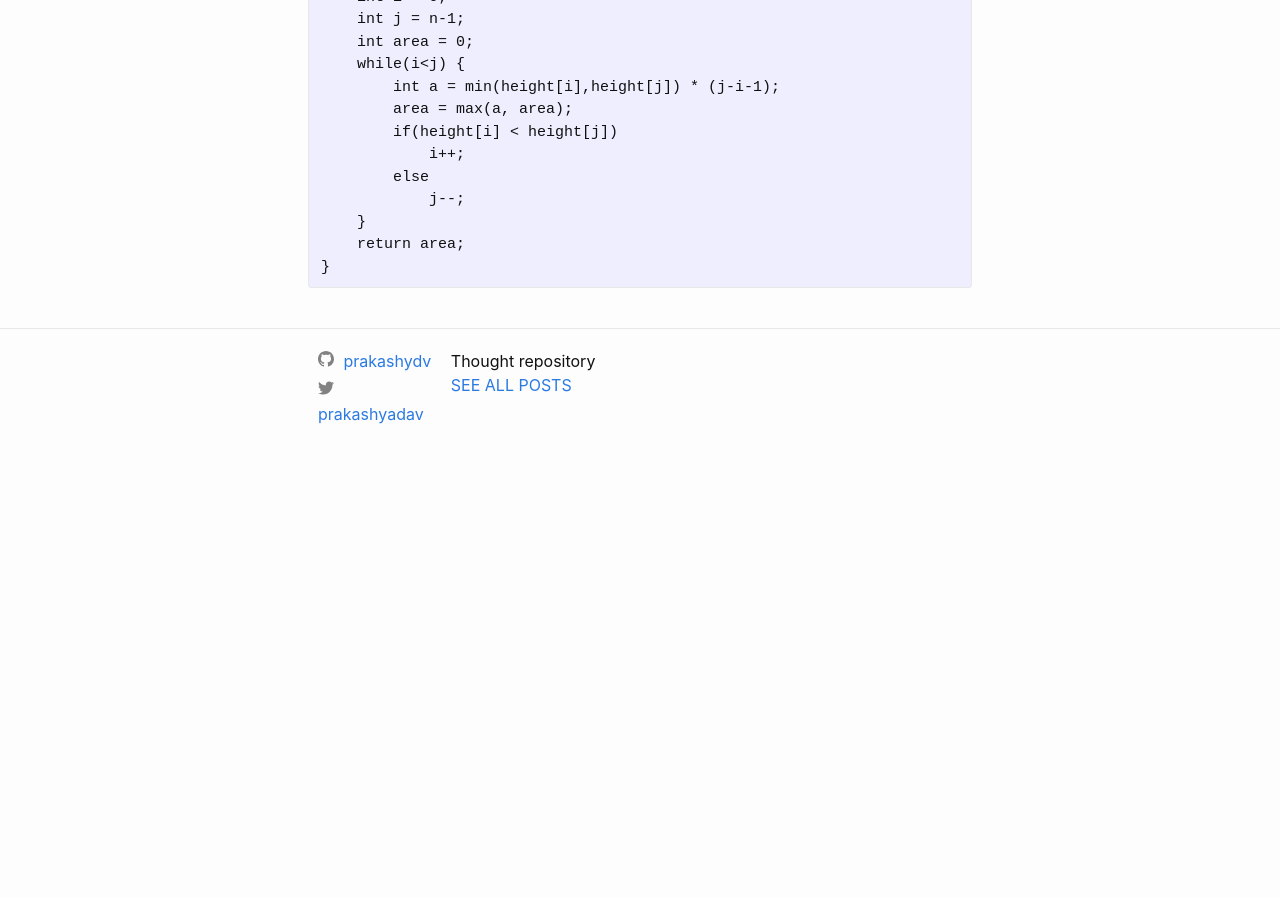
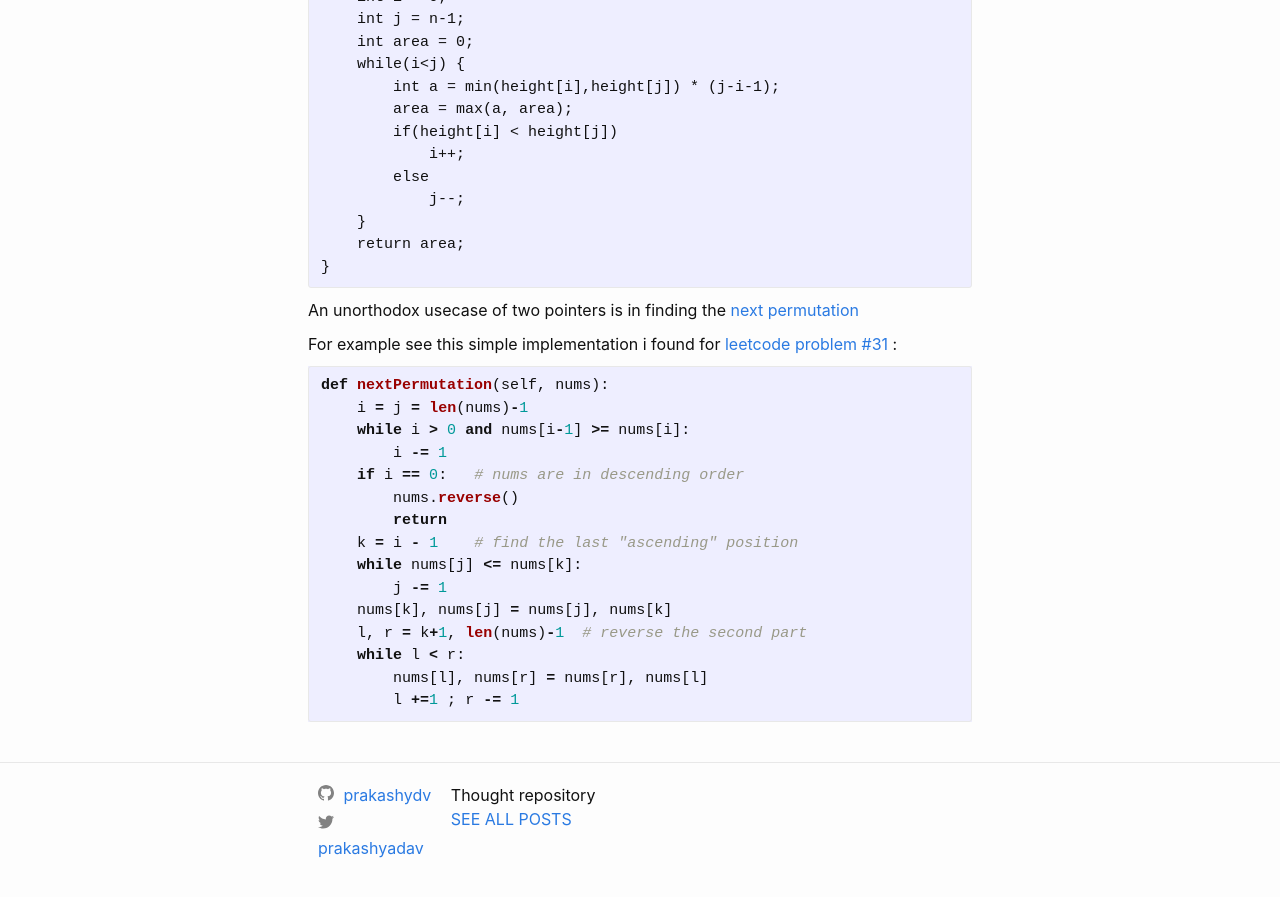
Before and after one commit to prakashydv/prakashydv.github.io, a Jekyll site: the page built from _posts/code-patterns/2022-09-21-code-patterns-1-two-pointers.markdown, in a window 1280 px wide and 900 px high, scrolled down 1221 px. Shown: the top 897 px of the window. Built offline with Jekyll 4.4.1, drawn with Linux system fonts in a browser that asks for light colours; before the commit the page ends 1687 px from its top, so only the background shows below that.

Commit message:
[blog] edited article

````diff
--- a/_posts/code-patterns/2022-09-21-code-patterns-1-two-pointers.markdown
+++ b/_posts/code-patterns/2022-09-21-code-patterns-1-two-pointers.markdown
@@ -43,3 +43,25 @@ int maxCandy(int height[], int n)
     return area;
 }
 ```
+
+An unorthodox usecase of two pointers is in finding the [next permutation](https://www.nayuki.io/page/next-lexicographical-permutation-algorithm)
+
+For example see this simple implementation i found for [leetcode problem #31](https://leetcode.com/problems/next-permutation/discuss/14054/Python-solution-with-comments) :
+
+```python
+def nextPermutation(self, nums):
+    i = j = len(nums)-1
+    while i > 0 and nums[i-1] >= nums[i]:
+        i -= 1
+    if i == 0:   # nums are in descending order
+        nums.reverse()
+        return
+    k = i - 1    # find the last "ascending" position
+    while nums[j] <= nums[k]:
+        j -= 1
+    nums[k], nums[j] = nums[j], nums[k]
+    l, r = k+1, len(nums)-1  # reverse the second part
+    while l < r:
+        nums[l], nums[r] = nums[r], nums[l]
+        l +=1 ; r -= 1
+```
````
Also changed, not shown: 2 other files.
